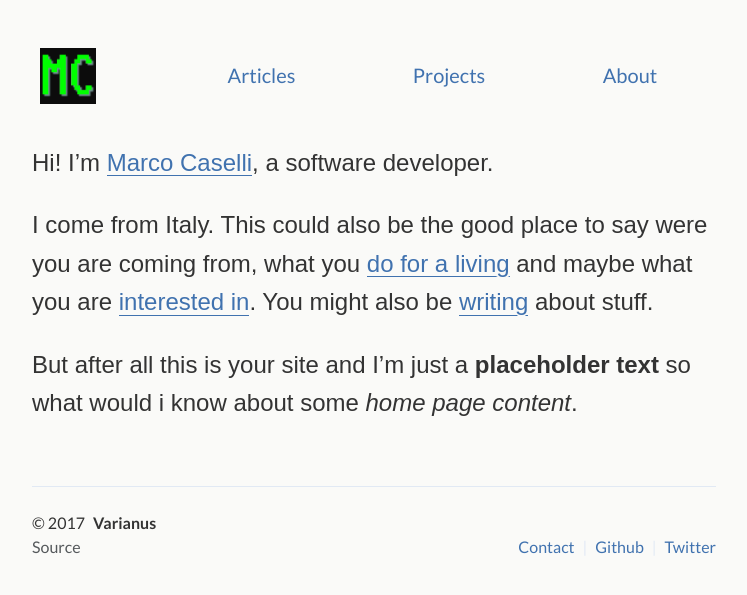
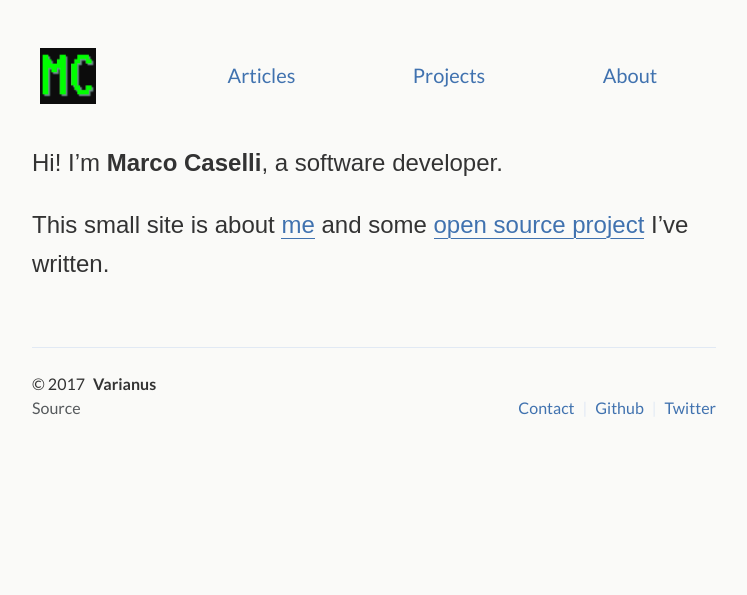
Before and after one commit to varianus/varianus.github.io, a Jekyll site: the page built from index.md, in a window 1280 px wide. Shown: the top 595 px of the page, without its empty margins (266-1013 px from the left). Built offline with Jekyll 4.4.1, drawn with Linux system fonts in a browser that asks for light colours.

Commit message:
Add some content

```diff
--- a/index.md
+++ b/index.md
@@ -3,10 +3,10 @@ layout: default
 ---
 
 <div class="lead pretty-links">
-  Hi! I'm [Marco Caselli](about/), a software developer.
 
-  I come from Italy.
-  This could also be the good place to say were you are coming from, what you [do for a living](work/) and maybe what you are [interested in](projects/). You might also be [writing](articles/) about stuff.
+  Hi! I'm **Marco Caselli**, a software developer.
 
-  But after all this is your site and I'm just a **placeholder text** so what would i know about some *home page content*.
+  This small site is about [me](about/) and  some [open source project](projects/) I've written.
+
+
 </div>
```
Also changed, not shown: _pages/about.md (+3 -1 lines).
